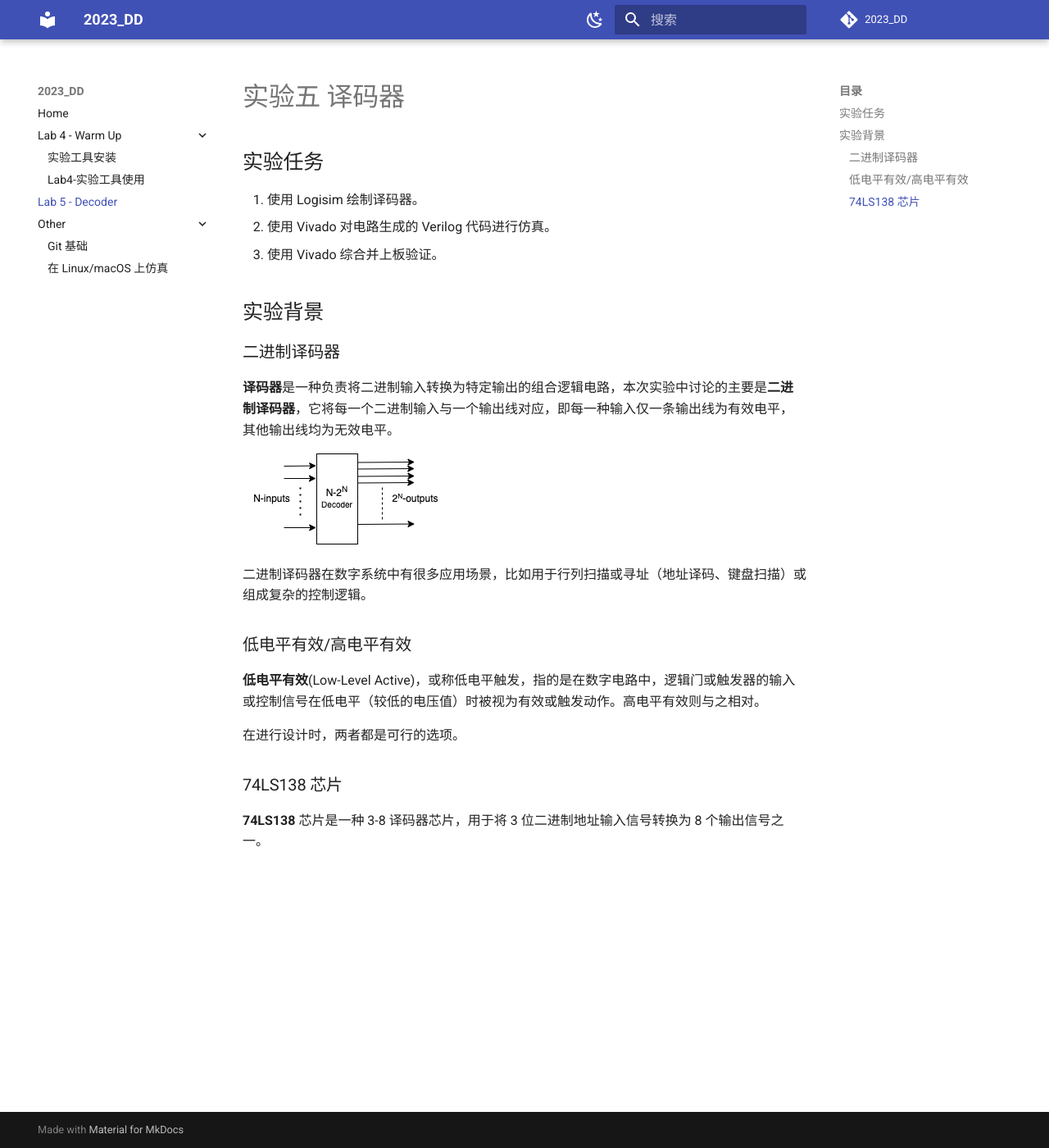
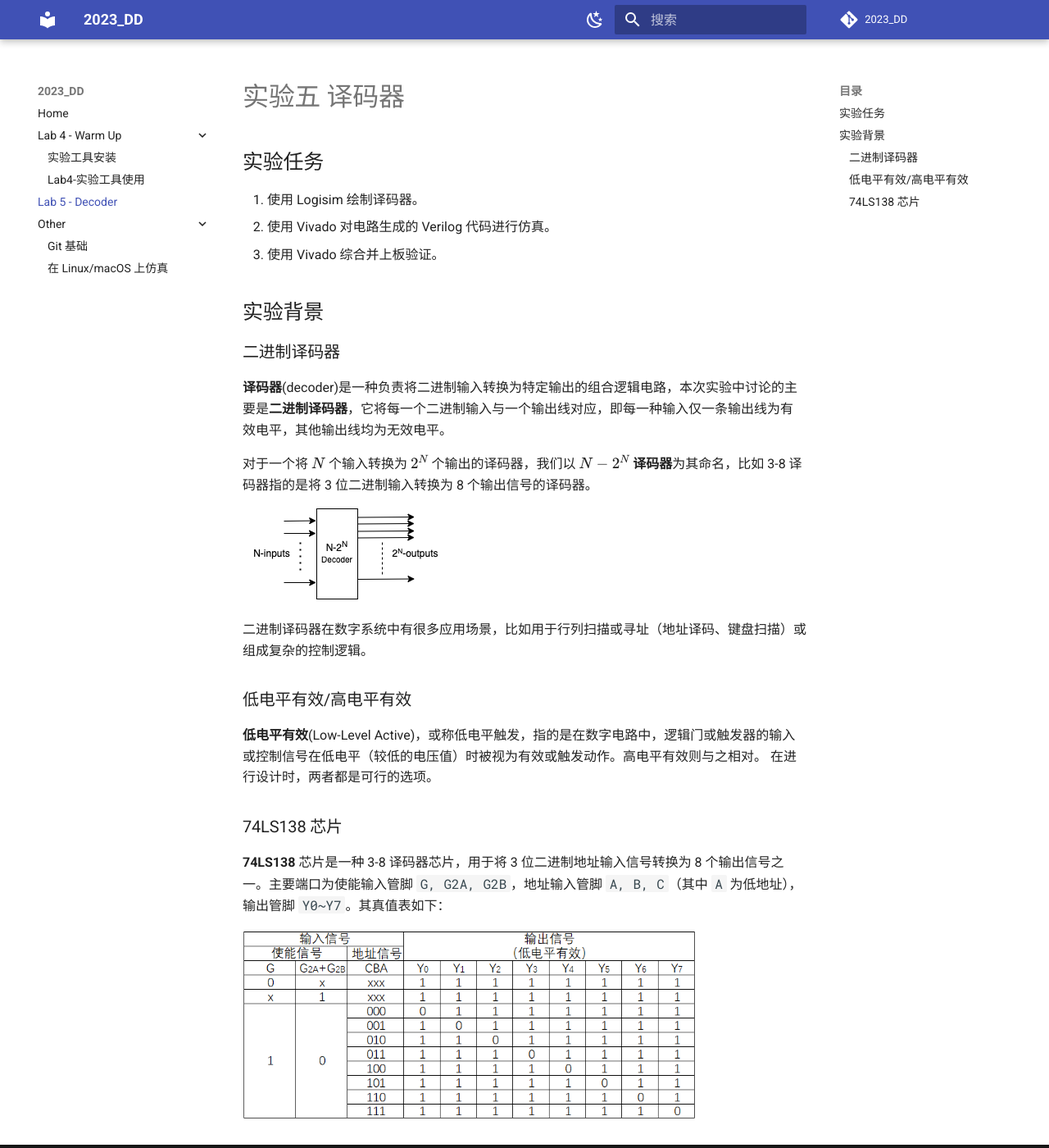
Before and after one commit to Guahao31/2023_DD, an MkDocs documentation site: the page built from docs/lab5/decoder.md, in a window 1280 px wide and 1400 px high. Shown: the whole window at 82% size. Built offline with MkDocs 1.6.1 and Material for MkDocs 9.7.7, drawn with Linux system fonts in a browser that asks for light colours; comment, search, counter and statistics services are not loaded.

Commit message:
update: intro to 74LS138

```diff
--- a/docs/lab5/decoder.md
+++ b/docs/lab5/decoder.md
@@ -10,7 +10,9 @@
 
 ### 二进制译码器
 
-**译码器**是一种负责将二进制输入转换为特定输出的组合逻辑电路，本次实验中讨论的主要是**二进制译码器**，它将每一个二进制输入与一个输出线对应，即每一种输入仅一条输出线为有效电平，其他输出线均为无效电平。
+**译码器**(decoder)是一种负责将二进制输入转换为特定输出的组合逻辑电路，本次实验中讨论的主要是**二进制译码器**，它将每一个二进制输入与一个输出线对应，即每一种输入仅一条输出线为有效电平，其他输出线均为无效电平。
+
+对于一个将 $N$ 个输入转换为 $2^N$ 个输出的译码器，我们以 **$N-2^N$ 译码器**为其命名，比如 3-8 译码器指的是将 3 位二进制输入转换为 8 个输出信号的译码器。
 
 <img src="../pic/decoder_n.png">
 
@@ -19,9 +21,10 @@
 ### 低电平有效/高电平有效
 
 **低电平有效**(Low-Level Active)，或称低电平触发，指的是在数字电路中，逻辑门或触发器的输入或控制信号在低电平（较低的电压值）时被视为有效或触发动作。高电平有效则与之相对。
-
 在进行设计时，两者都是可行的选项。
 
 ### 74LS138 芯片
 
-**74LS138** 芯片是一种 3-8 译码器芯片，用于将 3 位二进制地址输入信号转换为 8 个输出信号之一。
+**74LS138** 芯片是一种 3-8 译码器芯片，用于将 3 位二进制地址输入信号转换为 8 个输出信号之一。主要端口为使能输入管脚 `G, G2A, G2B`，地址输入管脚 `A, B, C`（其中 `A` 为低地址），输出管脚 `Y0~Y7`。其真值表如下：
+
+<img src="../pic/truth_table_74LS138.png" style="zoom:70%">
```
Also changed, not shown: docs/lab5/pic/truth_table_74LS138.png (added).
